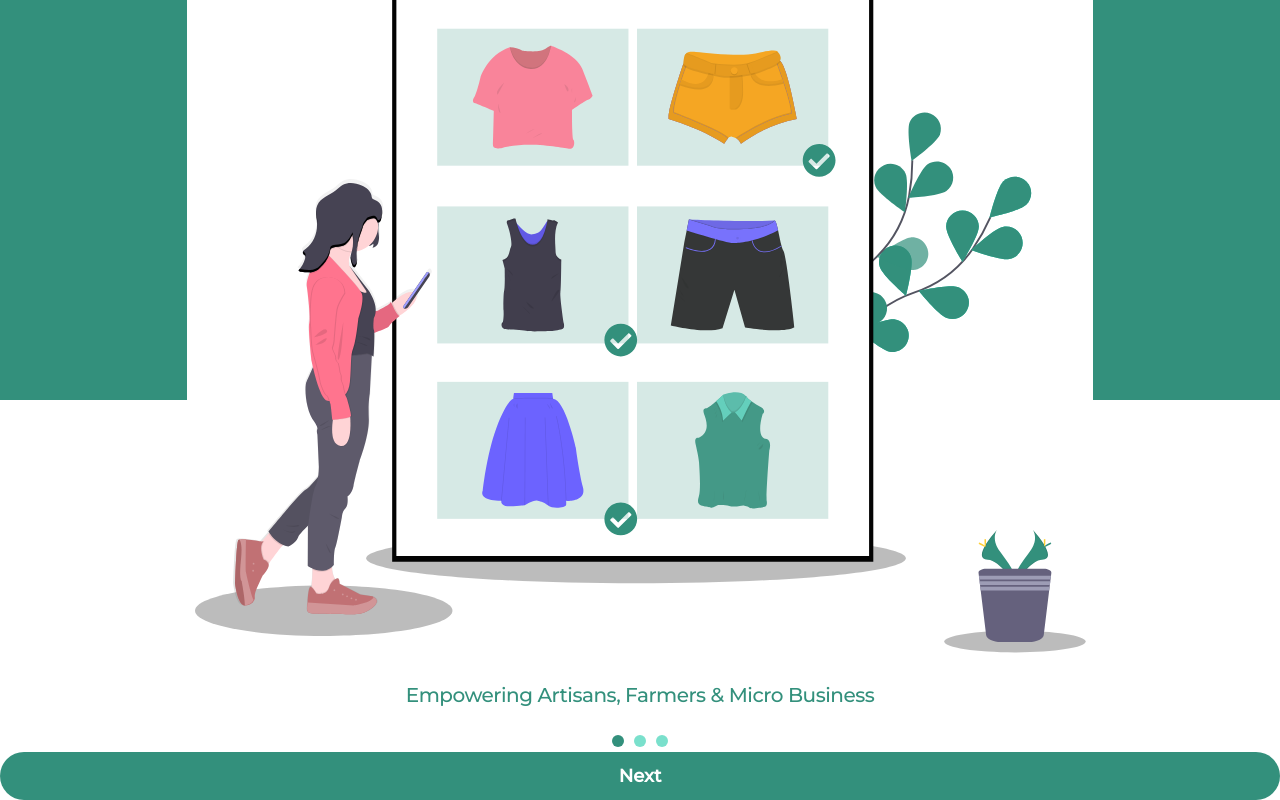
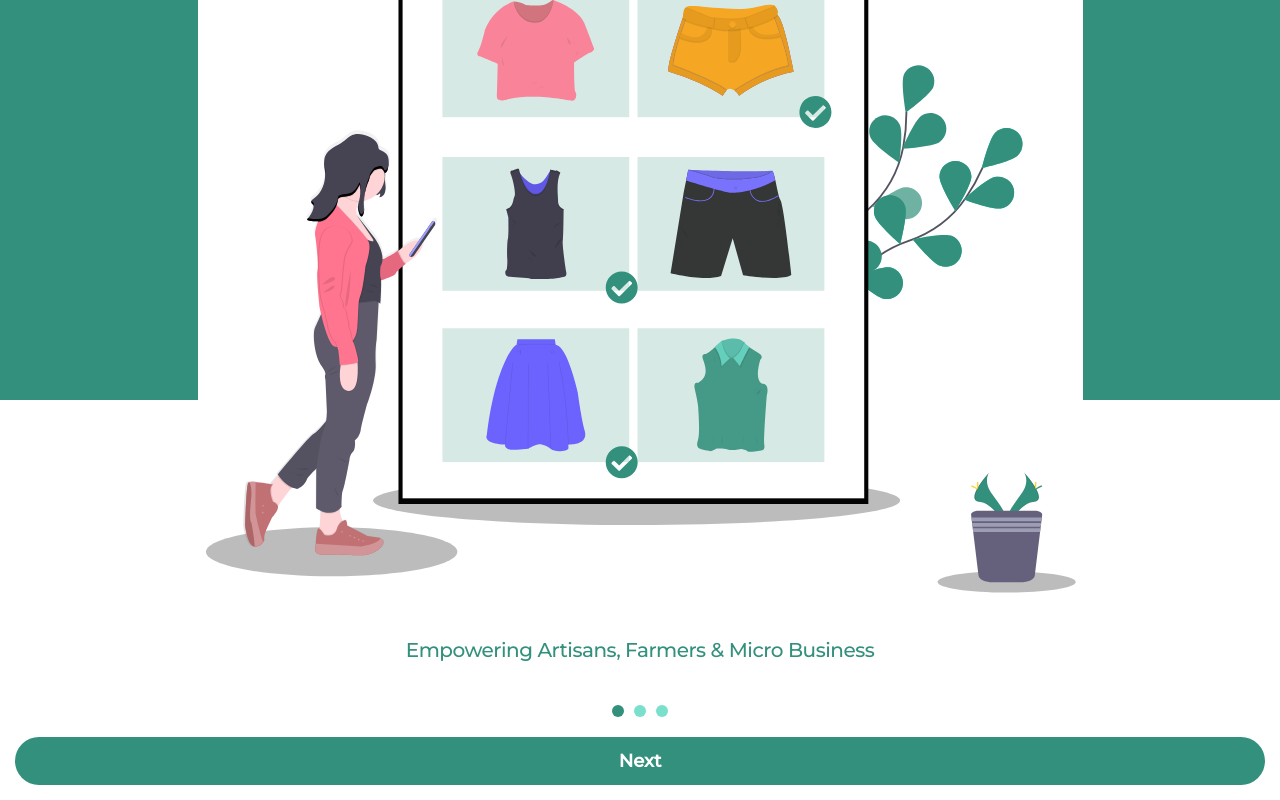
Before and after one commit to FranciscoJavierMartin/tradly, a Nuxt app: page / in a window 1280 px wide. Built offline with nearby package versions, Linux system fonts and the light colour scheme.

Commit message:
Add item wrapper

```diff
--- a/components/OnBoarding/OnBoarding.vue
+++ b/components/OnBoarding/OnBoarding.vue
@@ -1,5 +1,6 @@
 <template>
   <div class="c-on-boarding">
+    <div class="item">
       <img src="../../assets/imgs/on-boarding-step-1.svg" />
       <h3>Empowering Artisans, Farmers & Micro Business</h3>
       <div class="steps">
@@ -8,6 +9,7 @@
         <div></div>
       </div>
       <button>Next</button>
+    </div>
   </div>
 </template>
 
@@ -19,41 +21,48 @@
 @import '../../assets/styles/main.scss';
 
 .c-on-boarding {
+  background: linear-gradient($dark-green 50%, $white 50%);
   display: flex;
   flex-direction: column;
   height: 100vh;
+  justify-content: flex-end;
   width: 100vw;
-  background: linear-gradient($dark-green 50%, $white 50%);
+
+  .item {
+    align-items: center;
+    display: flex;
+    flex-direction: column;
     justify-content: flex-end;
-  align-items: center;
+    padding: 15px;
+    row-gap: 15px;
 
     img {
       background-color: $white;
+      border-radius: 8px;
       padding: 40px 5px 5px;
-    border-radius: 8px;
       width: 70%;
     }
 
     h3 {
+      color: $dark-green;
+      font-size: 20px;
       font-weight: 500;
-    font-size: 20px;
+      letter-spacing: -0.482353px;
       line-height: 30px;
       text-align: center;
-    letter-spacing: -0.482353px;
-    color: $dark-green;
     }
 
     .steps {
       display: flex;
 
       div {
-      margin: 5px;
-      width: 12px;
-      height: 12px;
         background: $light-green;
         border-radius: 50%;
+        height: 12px;
+        margin: 5px;
+        mix-blend-mode: normal;
         opacity: 0.6;
-      mix-blend-mode: normal;
+        width: 12px;
 
         &.active {
           background-color: $dark-green;
@@ -63,18 +72,19 @@
     }
 
     button {
-    font-family: $monserrat-font;
       background-color: $dark-green;
       border-radius: 24px;
+      border: none;
       color: $white;
-    text-align: center;
-    width: 100%;
+      font-family: $monserrat-font;
       font-size: 18px;
       font-weight: 600;
       line-height: 18px;
+      padding: 15px;
+      text-align: center;
       text-decoration: none;
-    border: none;
-    padding: 15px;
+      width: 100%;
+    }
   }
 }
 </style>
```
Also changed, not shown: 1 other file (tests, documents, lock files or other folders). Lines whose indentation alone changed are shown as unchanged.
